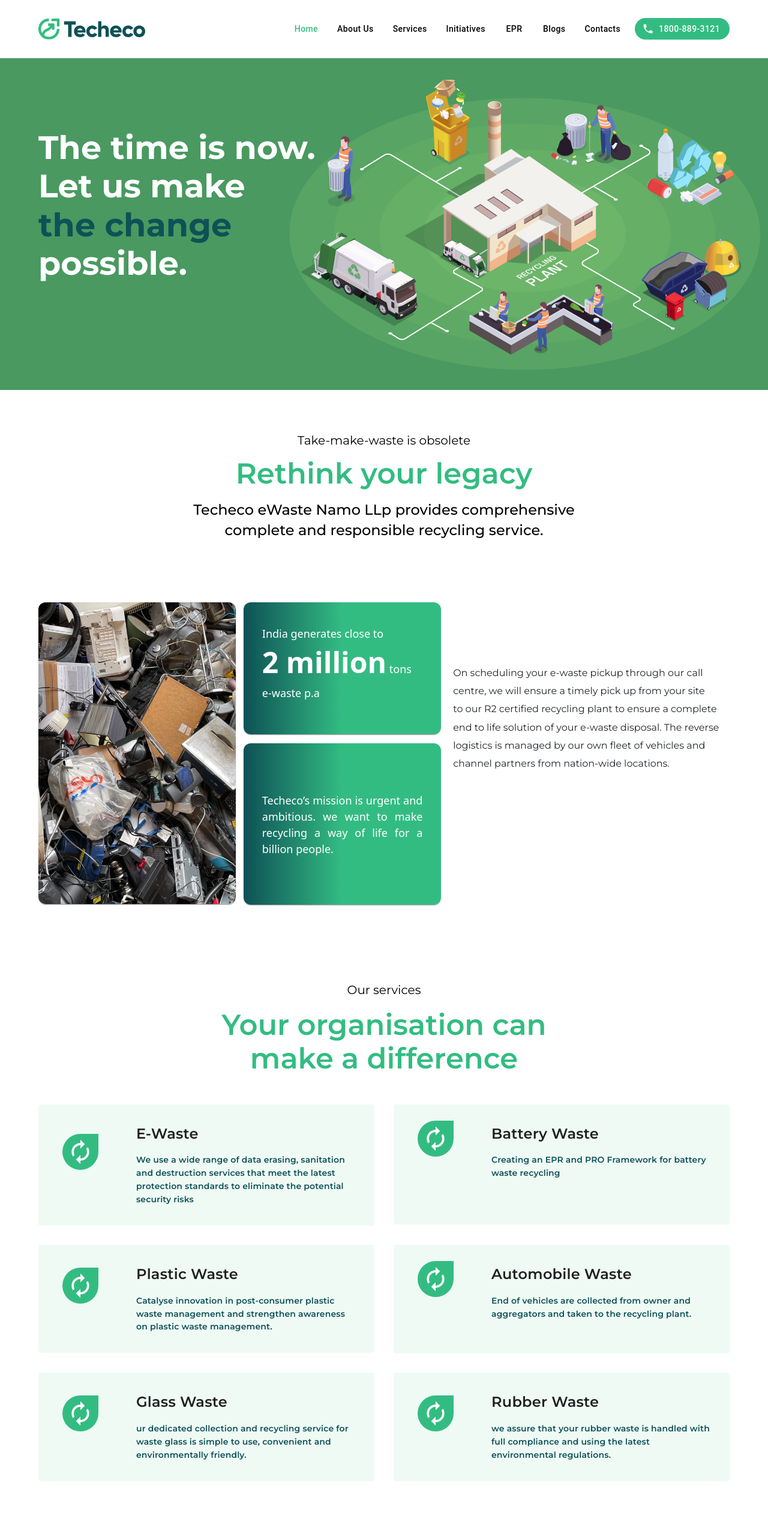
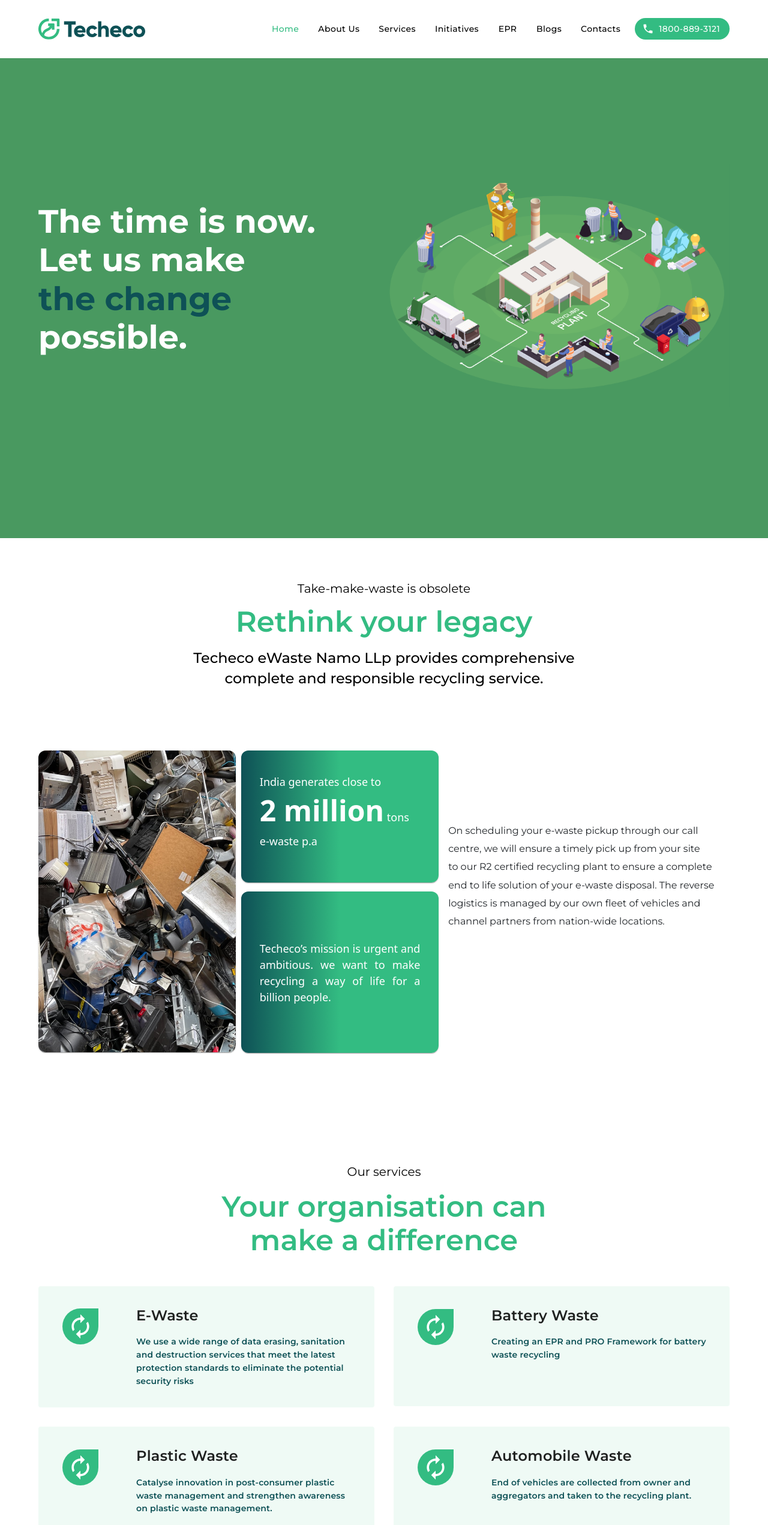
Before and after one commit to vipul-developer/techeco, a React (Create React App) app: page / in a window 1280 px wide. Shown: the top 2542 px of the page at 60% size. Built offline with nearby package versions, Linux system fonts and the light colour scheme.

Commit message:
320px mobile site create

```diff
--- a/src/Component/Home/HeroImage.js
+++ b/src/Component/Home/HeroImage.js
@@ -5,16 +5,19 @@ import techEco from "../../Resources/Images/techeco-ff.png"
 import { Fade } from "react-awesome-reveal";
 const HeroImage = () => {
     return (
-        <Box sx={{maxHeight:"591px",margin:{md:"97px 0 0"},paddingBottom:"49px",backgroundColor:"#499960",backgroundImage:`url(${techEco})`,backgroundPosition:"right",backgroundRepeat:"no-repeat"}}>
+        <Box sx={{minHeight:"100vh",margin:{md:"97px 0 0"},paddingBottom:"49px",backgroundColor:"#499960"}}>
            <Container fixed>
                 <Grid container>
                     <Grid container item xl={12} lg={12} md={12} sm={12} xs={12}>
-                        <Grid item xl={6} lg={6} md={8} sm={8} xs={12} sx={{margin:{md:"117px 0px 130px 0px"},}}>
+                        <Grid item xl={6} lg={6} md={6} sm={6} xs={12} sx={{margin:{md:"30vh 0px 130px 0px"},}}>
                             <Fade direction="left">
-                            <Typography variant="body1" component="p" sx={{fontSize:"54px",textAlign:"left",lineHeight:"1.19 !important",fontFamily:"Montserrat",fontWeight:"bold",fontStretch:"normal",fontStyle:"normal",letterSpacing:"normal",color:"#FFF",padding:{xs:"96px 0px 33px 0px",md:"0px"}}}>
+                            <Typography variant="body1" component="p" sx={{fontSize:{md:"54px",xs:"38px"},textAlign:"left",lineHeight:"1.19 !important",fontFamily:"Montserrat",fontWeight:"bold",fontStretch:"normal",fontStyle:"normal",letterSpacing:"normal",color:"#FFF",padding:{xs:"96px 0px 33px 0px",md:"0px"}}}>
                                 The time is now.<br/>Let us make <br/><span style={{color:"#0e5156"}}>the change</span> <br/>possible.
                             </Typography>
                             </Fade>
+                        </Grid>
+                        <Grid item xl={6} lg={6} md={6} sm={6} xs={12} sx={{margin:{md:"22vh 0 0 0"}}}>
+                            <img src={techEco} alt="Hero" className='img-fluid'/>
                         </Grid>
                     </Grid>
                 </Grid>
--- a/src/Component/Home/MakeWaste.js
+++ b/src/Component/Home/MakeWaste.js
@@ -7,23 +7,23 @@ const MakeWaste = () => {
     return (
         <>
             <Grid container>
-                <Fade direction='up' triggerOnce style={{textAlign:"center",width:"100%"}}>
+                <Fade direction='up' triggerOnce delay={200} style={{textAlign:"center",width:"100%"}}>
                     <Grid item xs={12}>
                         <Container fixed>
                             <Box sx={{marginBottom:"33px"}}>
                                 <Box sx={{textAlign:"center",margin:"0 0 103px 0"}}>
-                                    <Typography variant="body" component="p" gutterBottom sx={{fontSize:"20px",lineHeight:0.7,margin:"77px 0 26px 0",fontFamily:"Montserrat",color:"#000"}}>Take-make-waste is obsolete</Typography>
-                                    <Typography variant="body" component="p" gutterBottom sx={{fontSize:"48px",fontWeight:600,lineHeight:0.94,margin:"0 0 21px 0",color:"#33bc82",fontFamily:"Montserrat"}}>Rethink your legacy</Typography>
-                                    <Typography variant="body" component="p" gutterBottom sx={{fontSize:"24px",fontWeight:500,lineHeight:1.42,fontFamily:"Montserrat",color:"#000"}}>Techeco eWaste Namo LLp provides comprehensive <br/> complete and responsible recycling service.</Typography>
+                                    <Typography variant="body" component="p" gutterBottom sx={{fontSize:{md:"20px"},lineHeight:0.7,margin:"77px 0 26px 0",fontFamily:"Montserrat",color:"#000"}}>Take-make-waste is obsolete</Typography>
+                                    <Typography variant="body" component="p" gutterBottom sx={{fontSize:{md:"48px"},fontWeight:600,lineHeight:0.94,margin:"0 0 21px 0",color:"#33bc82",fontFamily:"Montserrat"}}>Rethink your legacy</Typography>
+                                    <Typography variant="body" component="p" gutterBottom sx={{fontSize:{md:"24px"},fontWeight:500,lineHeight:1.42,fontFamily:"Montserrat",color:"#000"}}>Techeco eWaste Namo LLp provides comprehensive <br/> complete and responsible recycling service.</Typography>
                                 </Box>
                             </Box>
                         </Container>
                     </Grid>
                 </Fade>
                 <Container fixed>
-                    <Grid container item xl={12} lg={12} md={12} sm={12} xs={12} spacing={2}>
+                    <Grid container item xl={12} lg={12} md={12} sm={12} xs={12}>
                         <Grid item xl={3} lg={3} md={3} sm={3} xs={12}>
-                            <Card sx={{minWidth:{lg:"328.5px",md:"240px"},borderRadius:"12px"}}>
+                            <Card sx={{minWidth:{lg:"328.5px",md:"240px",xs:"200px"},borderRadius:"12px",mb:{xs:2}}}>
                                 <CardMedia
                                     component="img"
                                     height="503"
@@ -33,26 +33,26 @@ const MakeWaste = () => {
                             </Card>
                         </Grid>
                         <Grid item xl={3} lg={3} md={3} sm={3} xs={12}>
-                            <Card sx={{minWidth:{lg:"328.5px",md:"240px"},background:" linear-gradient(90deg, rgba(14,81,86,1) 0%, rgba(51,188,130,1) 50%)",margin:{md:"0 0 0 50px"},borderRadius:"12px"}}>
+                            <Card sx={{minWidth:{lg:"328.5px",md:"240px",xs:"200px"},background:" linear-gradient(90deg, rgba(14,81,86,1) 0%, rgba(51,188,130,1) 50%)",margin:{md:"0 0 0 50px",xs:"0 0 15px 0"},borderRadius:"12px"}}>
                                 <CardContent sx={{p:0}}>
                                     <Box sx={{padding:"38.3px 30.1px 30.8px 30.8px",color:"#FFF"}}>
-                                        <Typography variant="body" component="p" gutterBottom sx={{margin:"0 0 1.5px",fontSize:"18px",fontWeight:500,textAlign:"justify"}}>India generates close to</Typography>
-                                        <Typography variant="body" component="p" gutterBottom sx={{fontSize:"18px",fontWeight:500,textAlign:"justify",letterSpacing:"normal",lineHeight:"normal"}}><span style={{fontSize:"48.1px",fontWeight:"bold"}}>2 million</span> tons</Typography>
-                                        <Typography variant="body" component="p" gutterBottom sx={{margin:"6px 0 0",fontSize:"18px",fontWeight:500,textAlign:"justify"}}>e-waste p.a</Typography>
+                                        <Typography variant="body" component="p" gutterBottom sx={{margin:"0 0 1.5px",fontSize:{md:"18px"},fontWeight:500,textAlign:"justify"}}>India generates close to</Typography>
+                                        <Typography variant="body" component="p" gutterBottom sx={{fontSize:{md:"18px"},fontWeight:500,textAlign:"justify",letterSpacing:"normal",lineHeight:"normal"}}><span style={{fontSize:"48.1px",fontWeight:"bold"}}>2 million</span> tons</Typography>
+                                        <Typography variant="body" component="p" gutterBottom sx={{margin:"6px 0 0",fontSize:{md:"18px"},fontWeight:500,textAlign:"justify"}}>e-waste p.a</Typography>
                                     </Box>
                                 </CardContent>
                             </Card>
-                            <Card sx={{minWidth:{lg:"328.5px",md:"240px"},background:" linear-gradient(90deg, rgba(14,81,86,1) 0%, rgba(51,188,130,1) 50%)",margin:{md:"15px 0 0 50px"},borderRadius:"12px"}}>
+                            <Card sx={{minWidth:{lg:"328.5px",md:"240px",xs:"200px"},background:" linear-gradient(90deg, rgba(14,81,86,1) 0%, rgba(51,188,130,1) 50%)",margin:{md:"15px 0 0 50px"},borderRadius:"12px"}}>
                                 <CardContent sx={{p:0}}>
                                     <Box sx={{padding:"81.9px 30.1px 48.9px 30.8px",color:"#FFF"}}>
-                                        <Typography variant="body" component="p" gutterBottom sx={{fontSize:"18px",fontWeight:500,textAlign:"justify"}}>Techeco’s mission is urgent and ambitious. we want to make recycling a way of life for a billion people.</Typography>
+                                        <Typography variant="body" component="p" gutterBottom sx={{fontSize:{md:"18px"},fontWeight:500,textAlign:"justify"}}>Techeco’s mission is urgent and ambitious. we want to make recycling a way of life for a billion people.</Typography>
                                     </Box>
                                 </CardContent>
                             </Card>
                         </Grid>
-                        <Grid item xl={6} lg={6} md={6} sm={6} xs={12}>
+                        <Grid item xl={6} lg={6} md={6} sm={6} xs={12} sx={{mt:{xs:2},mb:{xs:5}}}>
                             <Box sx={{margin:{lg:"103px 0 355px 107.2px"},}}>
-                                <Typography variant="body" component="p" gutterBottom sx={{fontSize:"16px",lineHeight:1.88,letterSpacing:"normal",fontFamily:"Montserrat",fontWeight:"normal"}}>
+                                <Typography variant="body" component="p" gutterBottom sx={{fontSize:{md:"16px"},lineHeight:{md:1.88},letterSpacing:"normal",fontFamily:"Montserrat",fontWeight:"normal"}}>
                                     On scheduling your e-waste pickup through our call <br/>centre, we will ensure a timely pick up from your site <br/>to our R2 certified recycling plant to ensure a complete <br/>end to life solution of your e-waste disposal. The reverse <br/>logistics is managed by our own fleet of vehicles and <br/>channel partners from nation-wide locations.
                                 </Typography>
                             </Box>
--- a/src/Component/Home/OurService.js
+++ b/src/Component/Home/OurService.js
@@ -7,13 +7,13 @@ const OurService = () => {
     return (
         <>
             <Grid container>
-                <Fade direction="up" delay={100} triggerOnce style={{textAlign:"center",width:"100%"}}>
+                <Fade direction="up" delay={400} triggerOnce style={{textAlign:"center",width:"100%"}}>
                     <Grid item xs={12}>
                         <Container fixed>
                             <Box sx={{marginBottom:"33px"}}>
                                 <Box sx={{textAlign:"center"}}>
-                                    <Typography variant="body" component="p" gutterBottom sx={{fontSize:"20px",lineHeight:0.7,fontFamily:"Montserrat",color:"#000",pb:2}}>Our services</Typography>
-                                    <Typography variant="body" component="p" gutterBottom sx={{fontSize:"48px",fontWeight:600,lineHeight:1.17,color:"#33bc82",fontFamily:"Montserrat",pb:2}}>Your organisation can <br/>make a difference</Typography>
+                                    <Typography variant="body" component="p" gutterBottom sx={{fontSize:{md:"20px"},lineHeight:0.7,fontFamily:"Montserrat",color:"#000",pb:2}}>Our services</Typography>
+                                    <Typography variant="body" component="p" gutterBottom sx={{fontSize:{md:"48px"},fontWeight:600,lineHeight:1.17,color:"#33bc82",fontFamily:"Montserrat",pb:2}}>Your organisation can <br/>make a difference</Typography>
                                 </Box>
                             </Box>
                         </Container>
@@ -28,9 +28,9 @@ const OurService = () => {
                                     title="E-Waste"
                                     subheader="We use a wide range of data erasing, sanitation and destruction services that meet the latest protection standards to eliminate the potential security risks"
                                     sx={{
-                                        '& .MuiCardHeader-avatar':{width:"75px",height:"75px",position:"relative",top:"-23px"},
-                                        '& .MuiCardHeader-title':{fontSize:"24px",fontWeight:600,fontFamily:"Montserrat",ml:5,mb:2},
-                                        '& .MuiCardHeader-subheader':{fontSize:"14px",fontWeight:600,fontFamily:"Montserrat",lineHeight:1.57,color:"#0e5156",ml:5}
+                                        '& .MuiCardHeader-avatar':{width:"75px",height:"75px",position:"relative",top:{md:"-35px",xs:"-115px"},},
+                                        '& .MuiCardHeader-title':{fontSize:"24px",fontWeight:600,fontFamily:"Montserrat",ml:{md:5},mb:{md:2}},
+                                        '& .MuiCardHeader-subheader':{fontSize:"14px",fontWeight:600,fontFamily:"Montserrat",lineHeight:1.57,color:"#0e5156",ml:{md:5}}
 
                                     }}
                                 />
@@ -43,9 +43,9 @@ const OurService = () => {
                                     title="Battery Waste"
                                     subheader="Creating an EPR and PRO Framework for battery waste recycling"
                                     sx={{
-                                        '& .MuiCardHeader-avatar':{width:"75px",height:"75px",position:"relative",top:"-23px"},
-                                        '& .MuiCardHeader-title':{fontSize:"24px",fontWeight:600,fontFamily:"Montserrat",ml:5,mb:2},
-                                        '& .MuiCardHeader-subheader':{fontSize:"14px",fontWeight:600,fontFamily:"Montserrat",lineHeight:1.57,color:"#0e5156",ml:5}
+                                        '& .MuiCardHeader-avatar':{width:"75px",height:"75px",position:"relative",top:{md:"-12px",xs:"-51px"}},
+                                        '& .MuiCardHeader-title':{fontSize:"24px",fontWeight:600,fontFamily:"Montserrat",ml:{md:5},mb:{md:2}},
+                                        '& .MuiCardHeader-subheader':{fontSize:"14px",fontWeight:600,fontFamily:"Montserrat",lineHeight:1.57,color:"#0e5156",ml:{md:5}}
 
                                     }}
                                 />
@@ -58,9 +58,9 @@ const OurService = () => {
                                     title="Plastic Waste"
                                     subheader="Catalyse innovation in post-consumer plastic waste management and strengthen awareness on plastic waste management."
                                     sx={{
-                                        '& .MuiCardHeader-avatar':{width:"75px",height:"75px",position:"relative",top:"-23px"},
-                                        '& .MuiCardHeader-title':{fontSize:"24px",fontWeight:600,fontFamily:"Montserrat",ml:5,mb:2},
-                                        '& .MuiCardHeader-subheader':{fontSize:"14px",fontWeight:600,fontFamily:"Montserrat",lineHeight:1.57,color:"#0e5156",ml:5}
+                                        '& .MuiCardHeader-avatar':{width:"75px",height:"75px",position:"relative",top:{md:"-23px",xs:"-95px"}},
+                                        '& .MuiCardHeader-title':{fontSize:"24px",fontWeight:600,fontFamily:"Montserrat",ml:{md:5},mb:{md:2}},
+                                        '& .MuiCardHeader-subheader':{fontSize:"14px",fontWeight:600,fontFamily:"Montserrat",lineHeight:1.57,color:"#0e5156",ml:{md:5}}
 
                                     }}
                                 />
@@ -73,9 +73,9 @@ const OurService = () => {
                                     title="Automobile Waste"
                                     subheader="End of vehicles are collected from owner and aggregators and taken to the recycling plant."
                                     sx={{
-                                        '& .MuiCardHeader-avatar':{width:"75px",height:"75px",position:"relative",top:"-23px"},
-                                        '& .MuiCardHeader-title':{fontSize:"24px",fontWeight:600,fontFamily:"Montserrat",ml:5,mb:2},
-                                        '& .MuiCardHeader-subheader':{fontSize:"14px",fontWeight:600,fontFamily:"Montserrat",lineHeight:1.57,color:"#0e5156",ml:5}
+                                        '& .MuiCardHeader-avatar':{width:"75px",height:"75px",position:"relative",top:{md:"-12px",xs:"-63px"}},
+                                        '& .MuiCardHeader-title':{fontSize:"24px",fontWeight:600,fontFamily:"Montserrat",ml:{md:5},mb:{md:2}},
+                                        '& .MuiCardHeader-subheader':{fontSize:"14px",fontWeight:600,fontFamily:"Montserrat",lineHeight:1.57,color:"#0e5156",ml:{md:5}}
 
                                     }}
                                 />
@@ -88,9 +88,9 @@ const OurService = () => {
                                     title="Glass Waste"
                                     subheader="ur dedicated collection and recycling service for waste glass is simple to use, convenient and environmentally friendly."
                                     sx={{
-                                        '& .MuiCardHeader-avatar':{width:"75px",height:"75px",position:"relative",top:"-23px"},
-                                        '& .MuiCardHeader-title':{fontSize:"24px",fontWeight:600,fontFamily:"Montserrat",ml:5,mb:2},
-                                        '& .MuiCardHeader-subheader':{fontSize:"14px",fontWeight:600,fontFamily:"Montserrat",lineHeight:1.57,color:"#0e5156",ml:5}
+                                        '& .MuiCardHeader-avatar':{width:"75px",height:"75px",position:"relative",top:{md:"-23px",xs:"-85px"}},
+                                        '& .MuiCardHeader-title':{fontSize:"24px",fontWeight:600,fontFamily:"Montserrat",ml:{md:5},mb:{md:2}},
+                                        '& .MuiCardHeader-subheader':{fontSize:"14px",fontWeight:600,fontFamily:"Montserrat",lineHeight:1.57,color:"#0e5156",ml:{md:5}}
 
                                     }}
                                 />
@@ -103,9 +103,9 @@ const OurService = () => {
                                     title="Rubber Waste"
                                     subheader="we assure that your rubber waste is handled with full compliance and using the latest environmental regulations."
                                     sx={{
-                                        '& .MuiCardHeader-avatar':{width:"75px",height:"75px",position:"relative",top:"-23px"},
-                                        '& .MuiCardHeader-title':{fontSize:"24px",fontWeight:600,fontFamily:"Montserrat",ml:5,mb:2},
-                                        '& .MuiCardHeader-subheader':{fontSize:"14px",fontWeight:600,fontFamily:"Montserrat",lineHeight:1.57,color:"#0e5156",ml:5}
+                                        '& .MuiCardHeader-avatar':{width:"75px",height:"75px",position:"relative",top:{md:"-23px",xs:"-85px"}},
+                                        '& .MuiCardHeader-title':{fontSize:"24px",fontWeight:600,fontFamily:"Montserrat",ml:{md:5},mb:{md:2}},
+                                        '& .MuiCardHeader-subheader':{fontSize:"14px",fontWeight:600,fontFamily:"Montserrat",lineHeight:1.57,color:"#0e5156",ml:{md:5}}
 
                                     }}
                                 />
--- a/src/Component/Navigation/index.js
+++ b/src/Component/Navigation/index.js
@@ -1,11 +1,12 @@
 import React,{ useState } from 'react';
 import { withRouter,NavLink } from 'react-router-dom';
 import { menuList } from '../../Misc/MenuList';
-import { Box,AppBar,Toolbar,IconButton,Typography,Menu,MenuItem,Container,Button } from "@mui/material";
+import { Box,AppBar,Toolbar,IconButton,Typography,Menu,MenuItem,Container,Button,useMediaQuery } from "@mui/material";
 import MenuIcon from '@mui/icons-material/Menu';
 import Logo from "../../Resources/Images/techeco-logo.svg";
 import PhoneIcon from '@mui/icons-material/Phone';
 const Navigation = () => {
+    const matches = useMediaQuery('(max-width:600px)');
     const [anchorElNav, setAnchorElNav] = useState(null);
     const handleOpenNavMenu = (event) => {
         setAnchorElNav(event.currentTarget);
@@ -21,7 +22,7 @@ const Navigation = () => {
                     item.public ?
                         item.isActive ?
                         <NavLink exact to={item.linkTo} activeStyle={{color:item.name === "1800-889-3121" ? "#fff":"#33bc82"}} style={{fontSize:"14px",fontWeight:500,fontFamily:"Montserrat",color:item.name === "1800-889-3121" ? "#fff":"#000"}} key={item.id}>
-                            <Button onClick={handleCloseNavMenu} sx={{borderRadius:item.name === "1800-889-3121" ? "33px":"inherit",textTransform:"capitalize",backgroundColor:item.name === "1800-889-3121" ? "#33bc82":"inherit","&:hover":{backgroundColor:item.name === "1800-889-3121" ? "#33bc82":"inherit",color:item.name === "1800-889-3121" ? "inherit":"#33bc82"},ml:item.name === "1800-889-3121" ? 1 : 0}} variant={item.name === "1800-889-3121" ? "contained":null} disableElevation startIcon={item.name === "1800-889-3121" ? <PhoneIcon/> : null}>
+                            <Button onClick={handleCloseNavMenu} sx={{borderRadius:item.name === "1800-889-3121" ? "33px":"inherit",textTransform:"capitalize",backgroundColor:item.name === "1800-889-3121" ? "#33bc82":"inherit","&:hover":{backgroundColor:item.name === "1800-889-3121" ? "#33bc82":"inherit",color:item.name === "1800-889-3121" ? "inherit":"#33bc82"},ml:item.name === "1800-889-3121" ? 1 : 0,fontFamily:"Montserrat"}} variant={item.name === "1800-889-3121" ? "contained":null} disableElevation startIcon={item.name === "1800-889-3121" ? <PhoneIcon/> : null}>
                                 {item.name}
                             </Button>
                         </NavLink>
@@ -36,7 +37,7 @@ const Navigation = () => {
                     item.public ?
                         item.isActive ?
                         <NavLink exact to={item.linkTo} activeStyle={{color:item.name === "1800-889-3121" ? "#fff":"#33bc82"}} style={{fontSize:"14px",fontWeight:500,fontFamily:"Montserrat",color:item.name === "1800-889-3121" ? "#fff":"#000"}} key={item.id}>
-                            <MenuItem onClick={handleCloseNavMenu} sx={{borderRadius:item.name === "1800-889-3121" ? "6px":"inherit",backgroundColor:item.name === "1800-889-3121" ? "#33bc82":"inherit","&:hover":{backgroundColor:item.name === "1800-889-3121" ? "#33bc82":"inherit",color:item.name === "1800-889-3121" ? "inherit":"#33bc82"},}} variant={item.name === "1800-889-3121" ? "contained":null}>
+                            <MenuItem onClick={handleCloseNavMenu} sx={{borderRadius:item.name === "1800-889-3121" ? "6px":"inherit",backgroundColor:item.name === "1800-889-3121" ? "#33bc82":"inherit","&:hover":{backgroundColor:item.name === "1800-889-3121" ? "#33bc82":"inherit",color:item.name === "1800-889-3121" ? "inherit":"#33bc82",fontFamily:"Montserrat"},}} variant={item.name === "1800-889-3121" ? "contained":null}>
                                 <Typography textAlign="center">{item.name}</Typography>
                             </MenuItem>
                         </NavLink>
@@ -65,7 +66,7 @@ const Navigation = () => {
                                 color="#000"
                                 sx={{flexGrow:1}}
                             >
-                                <img src={Logo} alt="Logo" className="img-fluid"/>
+                                <img src={Logo} alt="Logo" className="img-fluid" style={{height: matches ? "26px" : "auto" }}/>
                             </Typography>
                         </NavLink>
                         <Box sx={{display: { xs:'none',md:'flex'} }}>
```
Also changed, not shown: src/Component/Footer/index.js (+8 -8 lines), src/Component/Home/SimpleProcess.js (+8 -7 lines).
